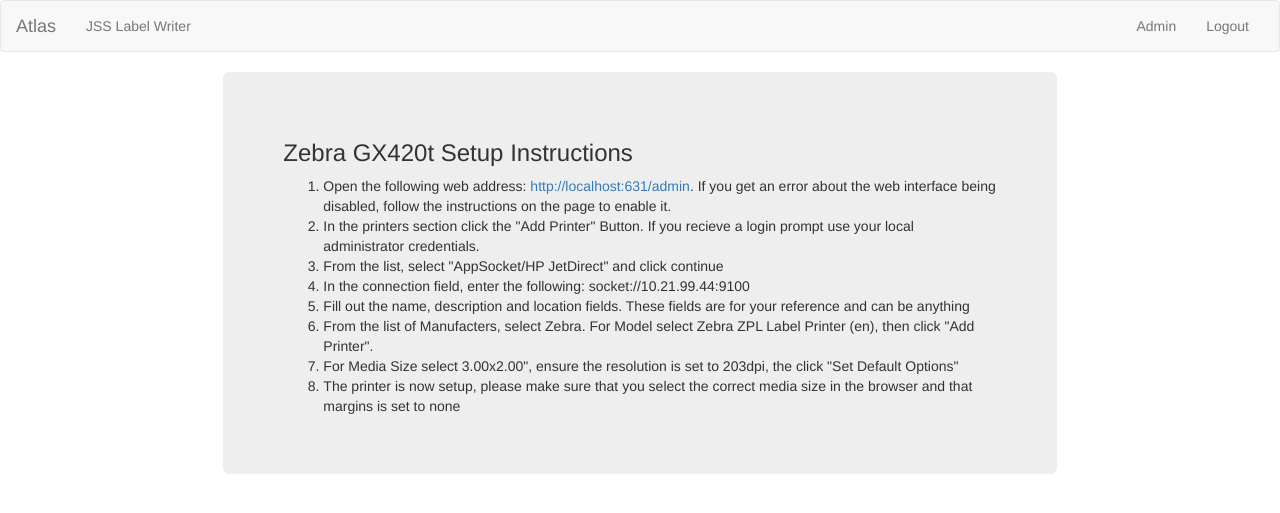
After one commit to roadrunner2348/atlas, a Django app: page /jsslabelwriter/printer-instructions in a window 1280 px wide. The commit adds this page. Shown: the top 513 px of the page. Run offline with Django 3.2, Linux system fonts and the light colour scheme; the visitor is signed in with stand-in values (Sample User, id 1); some libraries are stand-ins or nearby versions.

```diff
--- a/atlas/JSSLabelWriter/templates/JSSLabelWriter/label.html
+++ b/atlas/JSSLabelWriter/templates/JSSLabelWriter/label.html
@@ -19,7 +19,7 @@
 <div class="col-md-2 col-md-offset-5 hidden-print">
 <br/>
   <a class="btn btn-default center-block" href="javascript:window.print()">Print Label</a><br />
-  <a class="btn btn-default center-block" href="{% url 'index' %}">Done</a>
+  <a class="btn btn-default center-block" href="{% url 'JSSLabelWriter:index' %}">Done</a>
 
 </div>
 {% endblock %}
--- /dev/null
+++ b/atlas/JSSLabelWriter/templates/JSSLabelWriter/printer-instructions.html
@@ -0,0 +1,21 @@
+{% extends 'base.html' %}
+
+{% load staticfiles %}
+
+{% block title %}Print Instructions{% endblock %}
+
+{% block body_block %}
+<div class="jumbotron col-md-8 col-md-offset-2">
+<h3>Zebra GX420t Setup Instructions</h3>
+  <ol>
+    <li>Open the following web address: <a href="http://localhost:631/admin" target="_blank">http://localhost:631/admin</a>. If you get an error about the web interface being disabled, follow the instructions on the page to enable it.</li>
+    <li>In the printers section click the "Add Printer" Button. If you recieve a login prompt use your local administrator credentials.</li>
+    <li>From the list, select "AppSocket/HP JetDirect" and click continue</li>
+    <li>In the connection field, enter the following: socket://10.21.99.44:9100</li>
+    <li>Fill out the name, description and location fields. These fields are for your reference and can be anything</li>
+    <li>From the list of Manufacters, select Zebra. For Model select Zebra ZPL Label Printer (en), then click "Add Printer".</li>
+    <li>For Media Size select 3.00x2.00", ensure the resolution is set to 203dpi, the click "Set Default Options"</li>
+    <li>The printer is now setup, please make sure that you select the correct media size in the browser and that margins is set to none</li>
+  </ol>
+</div>
+{% endblock %}
--- a/atlas/JSSLabelWriter/urls.py
+++ b/atlas/JSSLabelWriter/urls.py
@@ -1,7 +1,10 @@
 from django.conf.urls import url
 from . import views
+
+app_name = 'JSSLabelWriter'
 
 urlpatterns = [
     url(r'^$', views.device_search_form, name = 'index'),
     url(r'^(?P<device_id>[0-9]+)/$', views.label, name='label'),
+    url(r'^printer-instructions$', views.printer_instructions, name="printer-instructions"),
 ]
--- a/atlas/JSSLabelWriter/views.py
+++ b/atlas/JSSLabelWriter/views.py
@@ -40,6 +40,10 @@ def label(request, device_id):
     else:
         message = "Record not found. Please try again"
         return render(request, 'JSSLabelWriter/label.html', {'message':message})
+@login_required
+def printer_instructions(request):
+    return render(request, 'jsslabelwriter/printer-instructions.html', {})
+
 def get_jss_data(url):
 
     url = settings.JSS_URL + url
```
Also changed, not shown: atlas/JSSLabelWriter/templates/JSSLabelWriter/device_search_form.html (+13 -3 lines).
